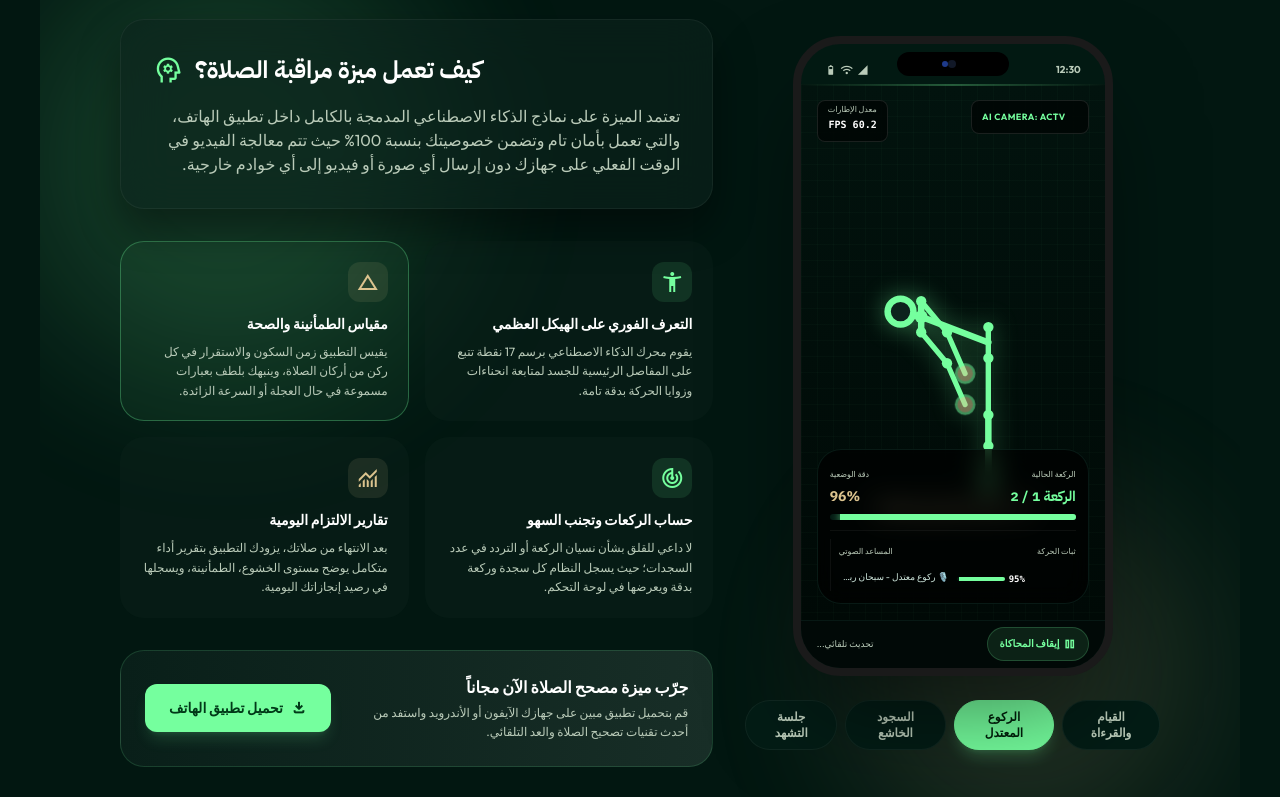
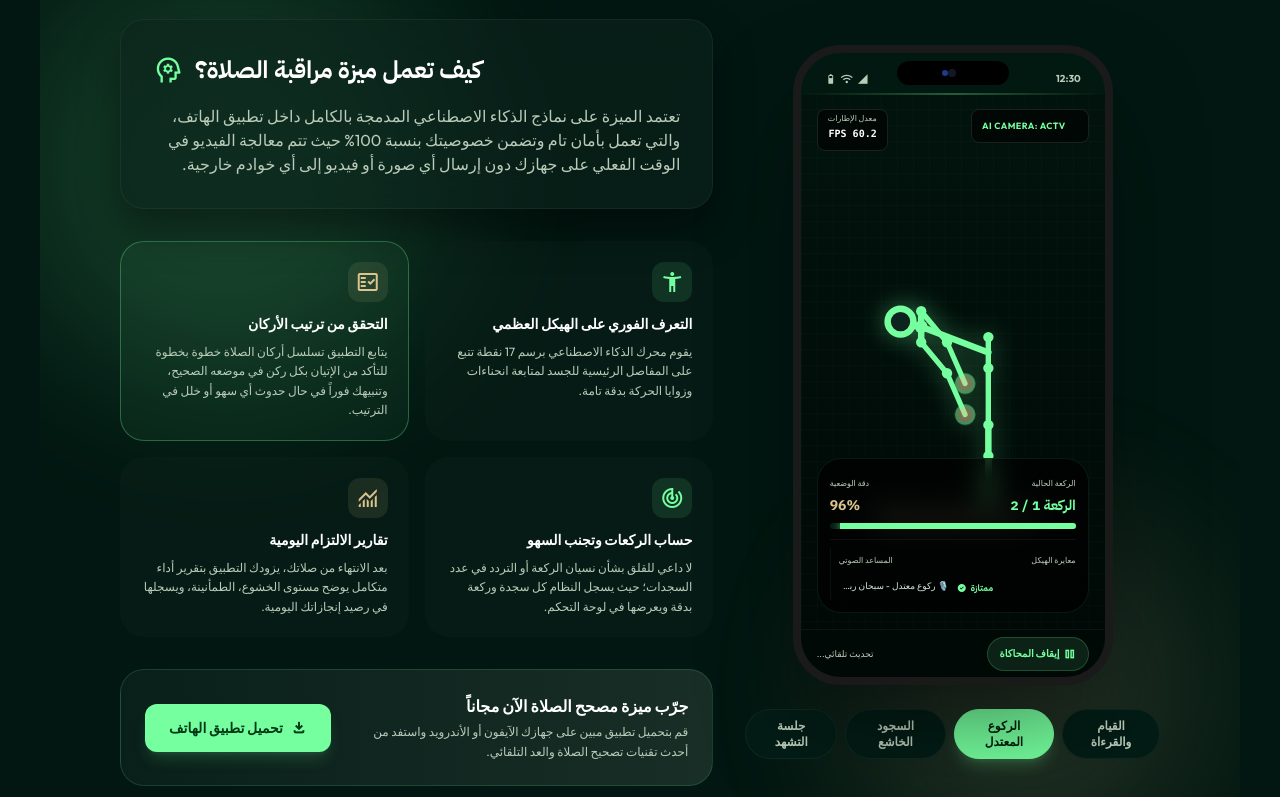
Before and after one commit to Ab0raya/mubin-web-app, a React (Vite) app: page / in a window 1280 px wide. Shown: the part 2033-2830 px from the top of the page. Built offline with nearby package versions, Linux system fonts and the light colour scheme.

Commit message:
feat: add AIPrayerFeature component for prayer-related AI functionality

```diff
--- a/src/components/AIPrayerFeature.jsx
+++ b/src/components/AIPrayerFeature.jsx
@@ -58,11 +58,11 @@ const POSTURES = {
   sujud: {
     key: "sujud",
     name: "السجود الخاشع",
-    desc: "يتحقق من ملامسة الأعضاء السبعة للأرض (الجبهة، الكفين، الركبتين، القدمين) لضمان الطمأنينة وعدم العجلة.",
+    desc: "يتحقق التطبيق من الوضعية الصحيحة للسجود وتطابق مفاصل الجسم وموضع الرأس واليدين بشكل سليم.",
     accuracy: 98,
     stability: 99,
     audioAlert: "سجود صحيح - سبحان ربي الأعلى",
-    statusBadge: "تم رصد السجود واستقرار الجسد",
+    statusBadge: "تم رصد السجود الصحيح",
     badgeColor: "text-primary border-primary/30 bg-primary/10",
     points: {
       head: { x: 20, y: 104 },
@@ -88,7 +88,7 @@ const POSTURES = {
     desc: "يتابع وضعية الافتراش والتورّك أثناء الجلوس الأخير أو الجلوس بين السجدتين لتنبيهك في حال النسيان.",
     accuracy: 97,
     stability: 96,
-    audioAlert: "جلسة مطمئنة - التحيات لله",
+    audioAlert: "جلسة صحيحة - التحيات لله",
     statusBadge: "تم رصد الجلوس للتشهد",
     badgeColor: "text-secondary border-secondary/30 bg-secondary/10",
     points: {
@@ -128,19 +128,10 @@ export default function AIPrayerFeature() {
   const [isPlaying, setIsPlaying] = useState(true);
   const [currentStepIndex, setCurrentStepIndex] = useState(0);
   const [rakah, setRakah] = useState(1);
-  const [stabilityOffset, setStabilityOffset] = useState(0);
   const [lastSpeechText, setLastSpeechText] = useState("");
   const intervalRef = useRef(null);
 
   const activePose = POSTURES[activePoseKey] || POSTURES.qiyam;
-
-  // Add a subtle organic noise/jitter to the stability metric to make it feel alive
-  useEffect(() => {
-    const stabilityTimer = setInterval(() => {
-      setStabilityOffset((Math.random() - 0.5) * 4);
-    }, 400);
-    return () => clearInterval(stabilityTimer);
-  }, []);
 
   // Autoplay handler: cycles through positions and increments Rakat
   useEffect(() => {
@@ -198,7 +189,6 @@ export default function AIPrayerFeature() {
   };
 
   const pts = activePose.points;
-  const currentStability = Math.min(100, Math.max(85, Math.round(activePose.stability + stabilityOffset)));
 
   return (
     <section id="ai-prayer" className="relative py-section-gap px-4 md:px-margin-desktop max-w-container-max mx-auto overflow-hidden">
@@ -216,7 +206,7 @@ export default function AIPrayerFeature() {
           مصحح الصلاة التفاعلي بالذكاء الاصطناعي
         </h2>
         <p className="text-on-surface-variant font-body-lg text-body-lg max-w-2xl mx-auto leading-relaxed">
-          التقنية الأولى من نوعها لمرافقتك في صلاتك. من خلال كاميرا الهاتف، يقوم التطبيق بمتابعة حركاتك لضمان تحقيق ركن الطمأنينة وتصحيح السهو بشكل فوري وذكي.
+          التقنية الأولى من نوعها لمرافقتك في صلاتك. من خلال كاميرا الهاتف، يقوم التطبيق بمتابعة حركاتك للتأكد من ترتيب أركان الصلاة وتنبيهك فوراً وتصحيح السهو بشكل ذكي.
         </p>
         <div className="w-24 h-1 bg-primary mx-auto rounded-full mt-6"></div>
       </div>
@@ -348,18 +338,13 @@ export default function AIPrayerFeature() {
                   ></div>
                 </div>
 
-                {/* Stability Meter & Audio Speech feedback */}
+                {/* Calibration Status & Audio Speech feedback */}
                 <div className="grid grid-cols-2 gap-2 text-[8px] border-t border-white/5 pt-2 select-none">
                   <div>
-                    <span className="text-on-surface-variant block text-right">ثبات الحركة</span>
+                    <span className="text-on-surface-variant block text-right">معايرة الهيكل</span>
                     <div className="flex items-center gap-1 mt-1 justify-end">
-                      <span className="font-bold text-white font-mono text-[9px]">{currentStability}%</span>
-                      <div className="w-12 bg-[#051c14] h-1 rounded-full overflow-hidden">
-                        <div
-                          className="bg-primary h-full transition-all duration-300"
-                          style={{ width: `${currentStability}%` }}
-                        ></div>
-                      </div>
+                      <span className="font-bold text-primary font-headline-md text-[9px]">ممتازة</span>
+                      <span className="material-symbols-outlined text-[10px] text-primary" style={{ fontVariationSettings: "'FILL' 1" }}>check_circle</span>
                     </div>
                   </div>
                   <div className="text-left border-l border-white/5 pl-2">
@@ -460,12 +445,12 @@ export default function AIPrayerFeature() {
               }`}
             >
               <div className="w-10 h-10 rounded-xl bg-secondary/10 text-secondary flex items-center justify-center mb-3 group-hover:scale-110 transition-transform float-right">
-                <span className="material-symbols-outlined text-2xl">change_history</span>
+                <span className="material-symbols-outlined text-2xl">fact_check</span>
               </div>
               <div className="clear-both"></div>
-              <h4 className="font-bold text-sm text-white mb-2 group-hover:text-secondary transition-colors">مقياس الطمأنينة والصحة</h4>
+              <h4 className="font-bold text-sm text-white mb-2 group-hover:text-secondary transition-colors">التحقق من ترتيب الأركان</h4>
               <p className="text-[12px] text-on-surface-variant leading-relaxed">
-                يقيس التطبيق زمن السكون والاستقرار في كل ركن من أركان الصلاة، وينبهك بلطف بعبارات مسموعة في حال العجلة أو السرعة الزائدة.
+                يتابع التطبيق تسلسل أركان الصلاة خطوة بخطوة للتأكد من الإتيان بكل ركن في موضعه الصحيح، وتنبيهك فوراً في حال حدوث أي سهو أو خلل في الترتيب.
               </p>
             </div>
 
```
